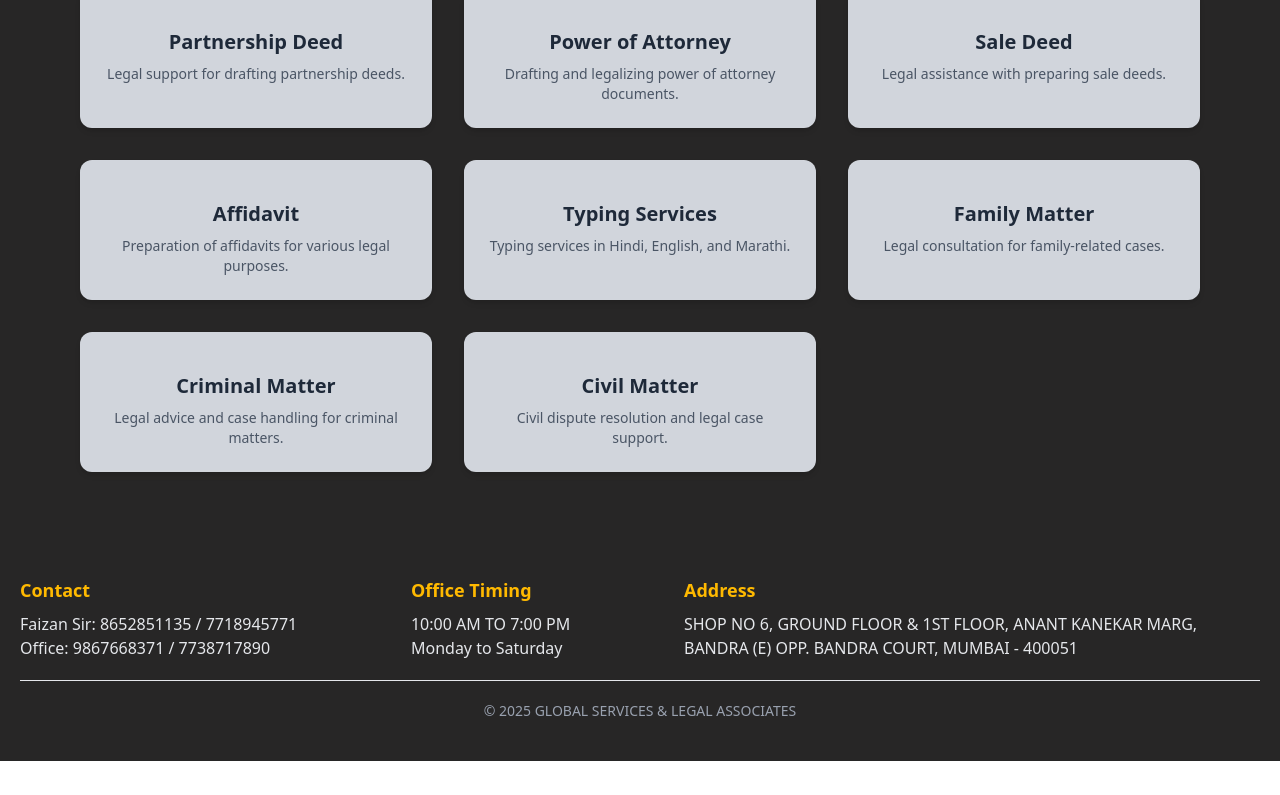
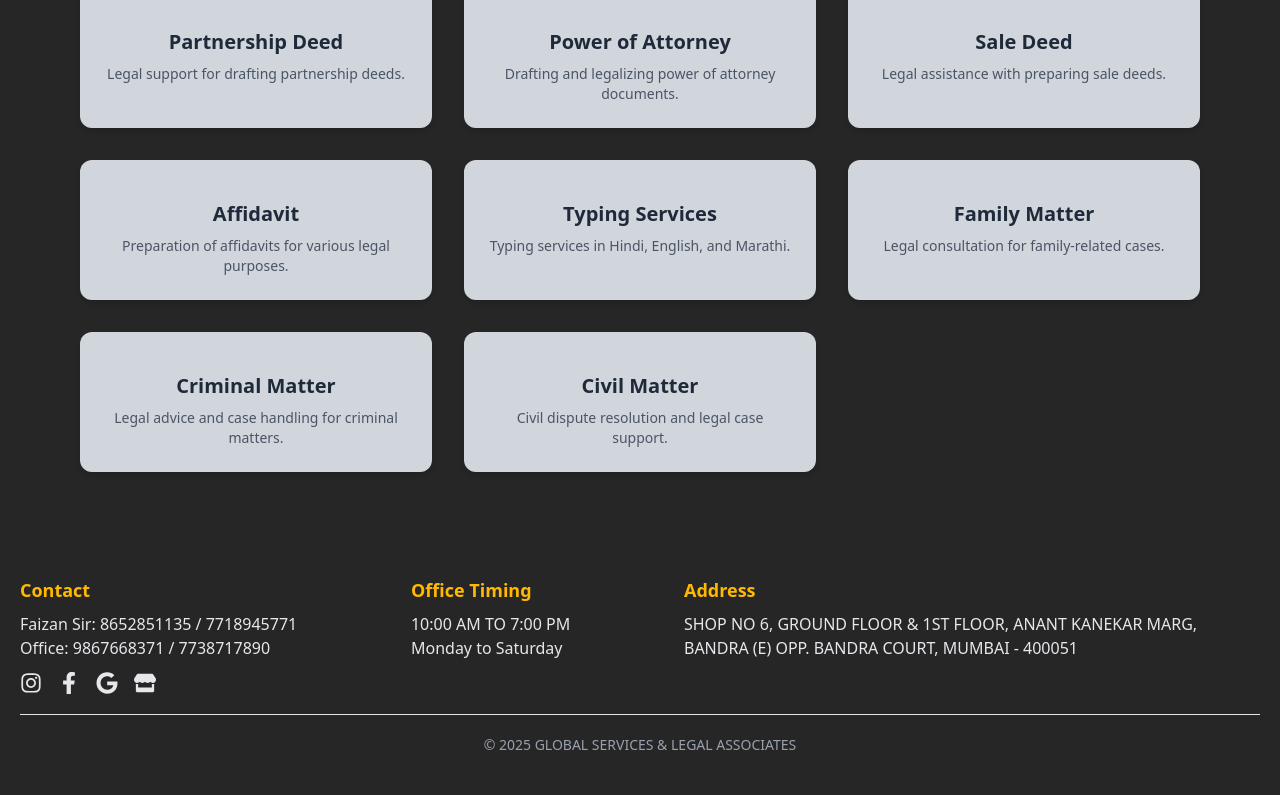
Before and after one commit to azlanjamshed/GLOBAL-SERVICES-LEGAL-ASSOCIATES, a React (Vite) app: page /services in a window 1280 px wide. Shown: the part 1892-2687 px from the top of the page. Before the commit the page ends 2653 px from the top, so only its background shows below. Built offline with nearby package versions, Linux system fonts and the light colour scheme.

Commit message:
add social icon on footer

```diff
--- a/src/components/Footer.jsx
+++ b/src/components/Footer.jsx
@@ -1,13 +1,51 @@
-const Footer = () => {
+import { FaInstagram, FaFacebookF, FaGoogle, FaStore } from "react-icons/fa";
+
+export default function Footer() {
   return (
     <footer className="w-full bg-[#272626] text-gray-200 py-10 px-5 shadow-[0_-4px_6px_-1px_rgba(0,0,0,0.1)]">
       <div className="mb-5">
-        <div className="max-w-[90rem] mx-auto flex flex-col md:flex-row justify-between  gap-8 ">
+        <div className="max-w-[90rem] mx-auto flex flex-col md:flex-row justify-between gap-8">
           {/* Contact Numbers */}
           <div className="flex flex-col">
             <h2 className="text-amber-400 font-bold text-lg mb-2">Contact</h2>
             <p>Faizan Sir: 8652851135 / 7718945771</p>
             <p>Office: 9867668371 / 7738717890</p>
+
+            {/* Social Icons */}
+            <div className="flex gap-4 mt-3">
+              <a
+                href="https://instagram.com"
+                target="_blank"
+                rel="noopener noreferrer"
+                className="hover:text-amber-400 transition"
+              >
+                <FaInstagram size={22} />
+              </a>
+              <a
+                href="https://facebook.com"
+                target="_blank"
+                rel="noopener noreferrer"
+                className="hover:text-amber-400 transition"
+              >
+                <FaFacebookF size={22} />
+              </a>
+              <a
+                href="https://google.com"
+                target="_blank"
+                rel="noopener noreferrer"
+                className="hover:text-amber-400 transition"
+              >
+                <FaGoogle size={22} />
+              </a>
+              <a
+                href="https://indiamart.com"
+                target="_blank"
+                rel="noopener noreferrer"
+                className="hover:text-amber-400 transition"
+              >
+                <FaStore size={22} />
+              </a>
+            </div>
           </div>
 
           {/* Office Timing */}
@@ -29,13 +67,13 @@ const Footer = () => {
           </div>
         </div>
       </div>
+
       <hr />
+
       {/* Copyright */}
       <div className="text-center text-gray-400 text-sm mt-5">
         &copy; 2025 GLOBAL SERVICES & LEGAL ASSOCIATES
       </div>
     </footer>
   );
-};
-
-export default Footer;
+}
```
